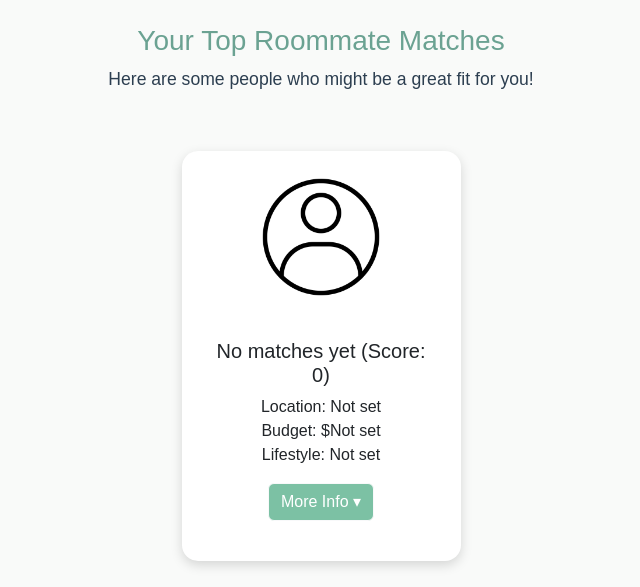
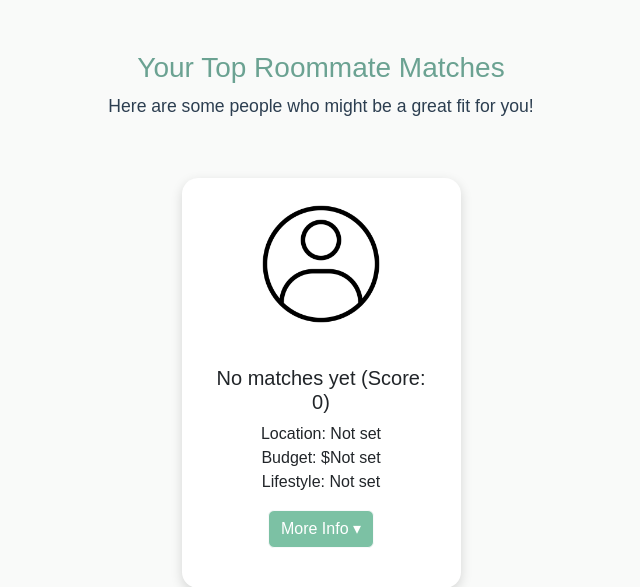
Before and after one commit to annaleenersten/RoomSync, a Flask app: page /matches in a window 1280 px wide. Shown: the part 57-644 px from the top of the page, without its empty margins (319-959 px from the left). Run offline with Flask 3, Linux system fonts and the light colour scheme; the visitor is signed in with stand-in values (Sample User, id 1); data comes from the database, SQL or seed files in the repository; data that the repository does not hold is empty; some web fonts are replaced.

Commit message:
Update matches spacing

```diff
--- a/code/frontend/templates/matches.html
+++ b/code/frontend/templates/matches.html
@@ -22,7 +22,7 @@
     </div>
 </nav>
 
-<div id="matchTitle" class="text-center mt-4">
+<div id="matchTitle" class="text-center mt-6">
     <h3>Your Top Roommate Matches</h3>
     <p>Here are some people who might be a great fit for you!</p>
 </div>
```
